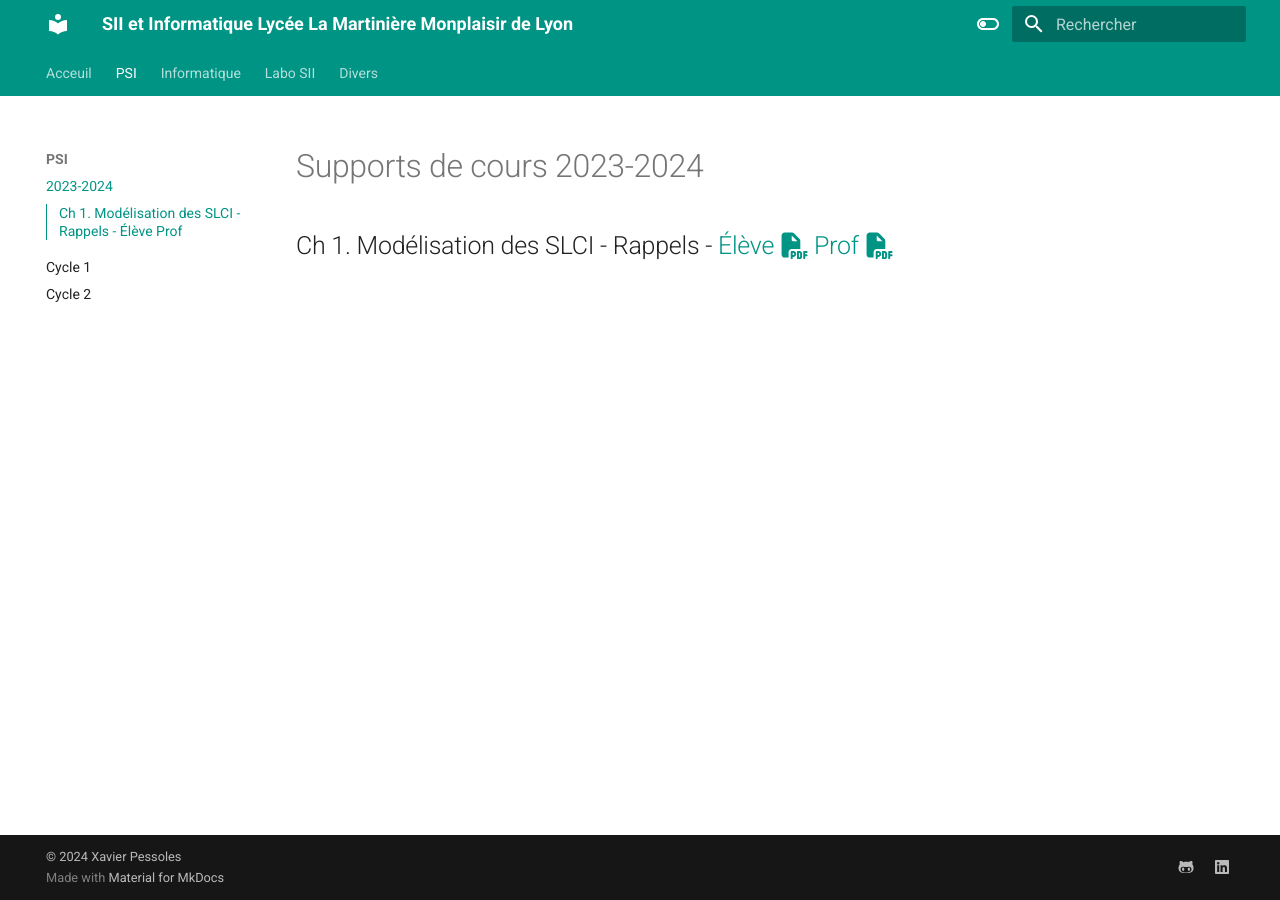
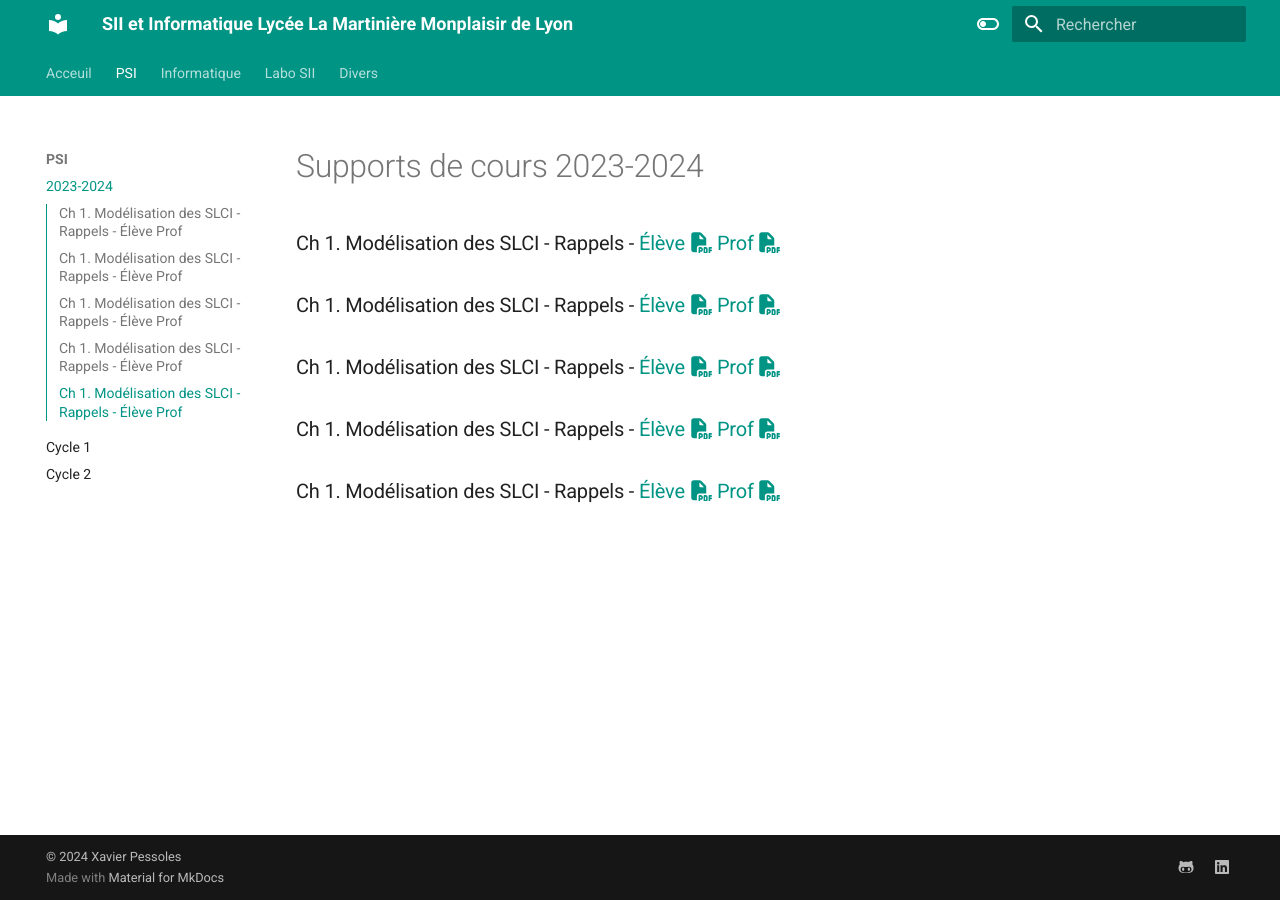
Before and after one commit to xpessoles/xpessoles.github.io, an MkDocs documentation site: the page built from docs/PSI/2023_2024.md, in a window 1280 px wide. Built offline with MkDocs 1.6.1 and Material for MkDocs 9.7.7, drawn with Linux system fonts in a browser that asks for light colours.

Commit message:
Update 2023_2024.md

```diff
--- a/docs/PSI/2023_2024.md
+++ b/docs/PSI/2023_2024.md
@@ -1,4 +1,15 @@
 # Supports de cours 2023-2024
 
 
-## Ch 1. Modélisation des SLCI - Rappels - [Élève :fontawesome-solid-file-pdf:](https://github.com/xpessoles/2023_2024_Enseignements/blob/main/PSI_Etoile/01_Revisions_ModelisationSystemes/01_Revisions_ModelisationSystemes.pdf)  [Prof :fontawesome-solid-file-pdf:](https://github.com/xpessoles/2023_2024_Enseignements/blob/main/PSI_Etoile/01_Revisions_ModelisationSystemes/01_Revisions_ModelisationSystemes_Eleve.pdf)
+### Ch 1. Modélisation des SLCI - Rappels - [Élève :fontawesome-solid-file-pdf:](https://github.com/xpessoles/2023_2024_Enseignements/blob/main/PSI_Etoile/01_Revisions_ModelisationSystemes/01_Revisions_ModelisationSystemes.pdf)  [Prof :fontawesome-solid-file-pdf:](https://github.com/xpessoles/2023_2024_Enseignements/blob/main/PSI_Etoile/01_Revisions_ModelisationSystemes/01_Revisions_ModelisationSystemes_Eleve.pdf)
+
+### Ch 1. Modélisation des SLCI - Rappels - [Élève :fontawesome-solid-file-pdf:](https://github.com/xpessoles/2023_2024_Enseignements/blob/main/PSI_Etoile/01_Revisions_ModelisationSystemes/01_Revisions_ModelisationSystemes.pdf)  [Prof :fontawesome-solid-file-pdf:](https://github.com/xpessoles/2023_2024_Enseignements/blob/main/PSI_Etoile/01_Revisions_ModelisationSystemes/01_Revisions_ModelisationSystemes_Eleve.pdf)
+
+
+### Ch 1. Modélisation des SLCI - Rappels - [Élève :fontawesome-solid-file-pdf:](https://github.com/xpessoles/2023_2024_Enseignements/blob/main/PSI_Etoile/01_Revisions_ModelisationSystemes/01_Revisions_ModelisationSystemes.pdf)  [Prof :fontawesome-solid-file-pdf:](https://github.com/xpessoles/2023_2024_Enseignements/blob/main/PSI_Etoile/01_Revisions_ModelisationSystemes/01_Revisions_ModelisationSystemes_Eleve.pdf)
+
+
+### Ch 1. Modélisation des SLCI - Rappels - [Élève :fontawesome-solid-file-pdf:](https://github.com/xpessoles/2023_2024_Enseignements/blob/main/PSI_Etoile/01_Revisions_ModelisationSystemes/01_Revisions_ModelisationSystemes.pdf)  [Prof :fontawesome-solid-file-pdf:](https://github.com/xpessoles/2023_2024_Enseignements/blob/main/PSI_Etoile/01_Revisions_ModelisationSystemes/01_Revisions_ModelisationSystemes_Eleve.pdf)
+
+
+### Ch 1. Modélisation des SLCI - Rappels - [Élève :fontawesome-solid-file-pdf:](https://github.com/xpessoles/2023_2024_Enseignements/blob/main/PSI_Etoile/01_Revisions_ModelisationSystemes/01_Revisions_ModelisationSystemes.pdf)  [Prof :fontawesome-solid-file-pdf:](https://github.com/xpessoles/2023_2024_Enseignements/blob/main/PSI_Etoile/01_Revisions_ModelisationSystemes/01_Revisions_ModelisationSystemes_Eleve.pdf)
```
